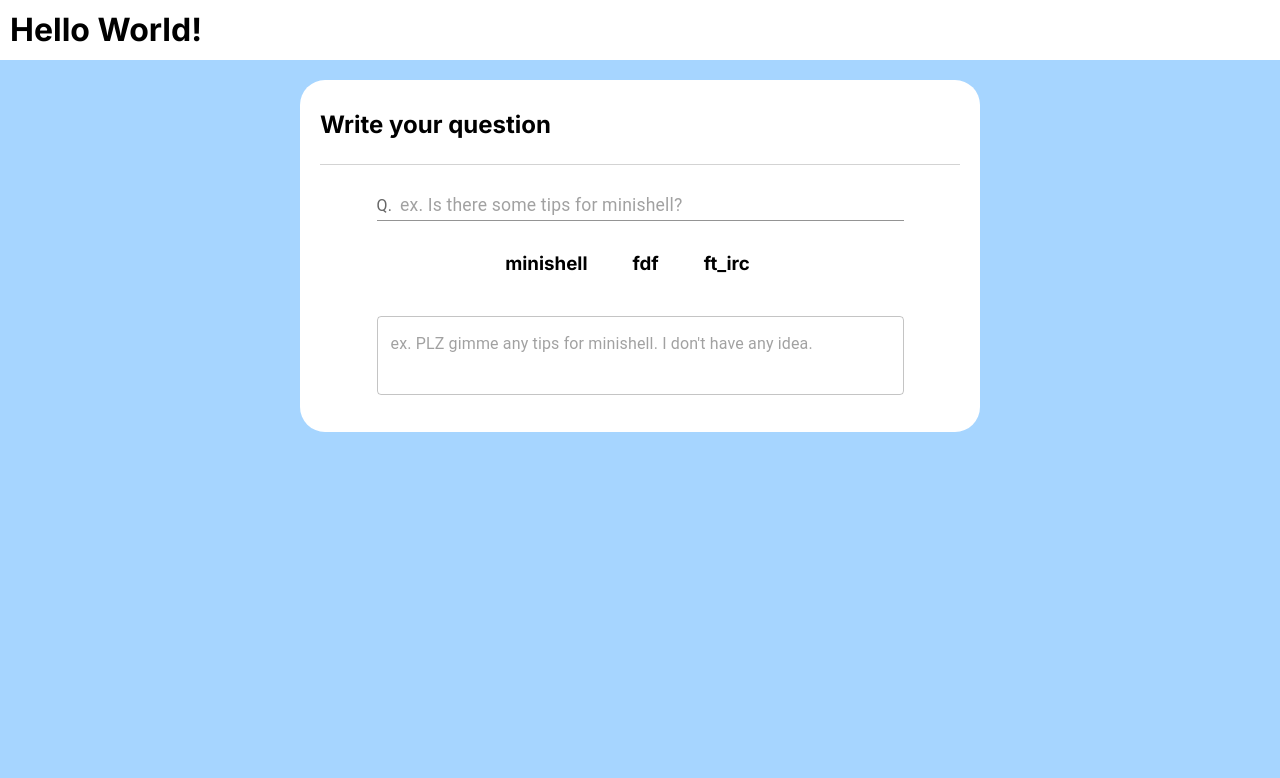
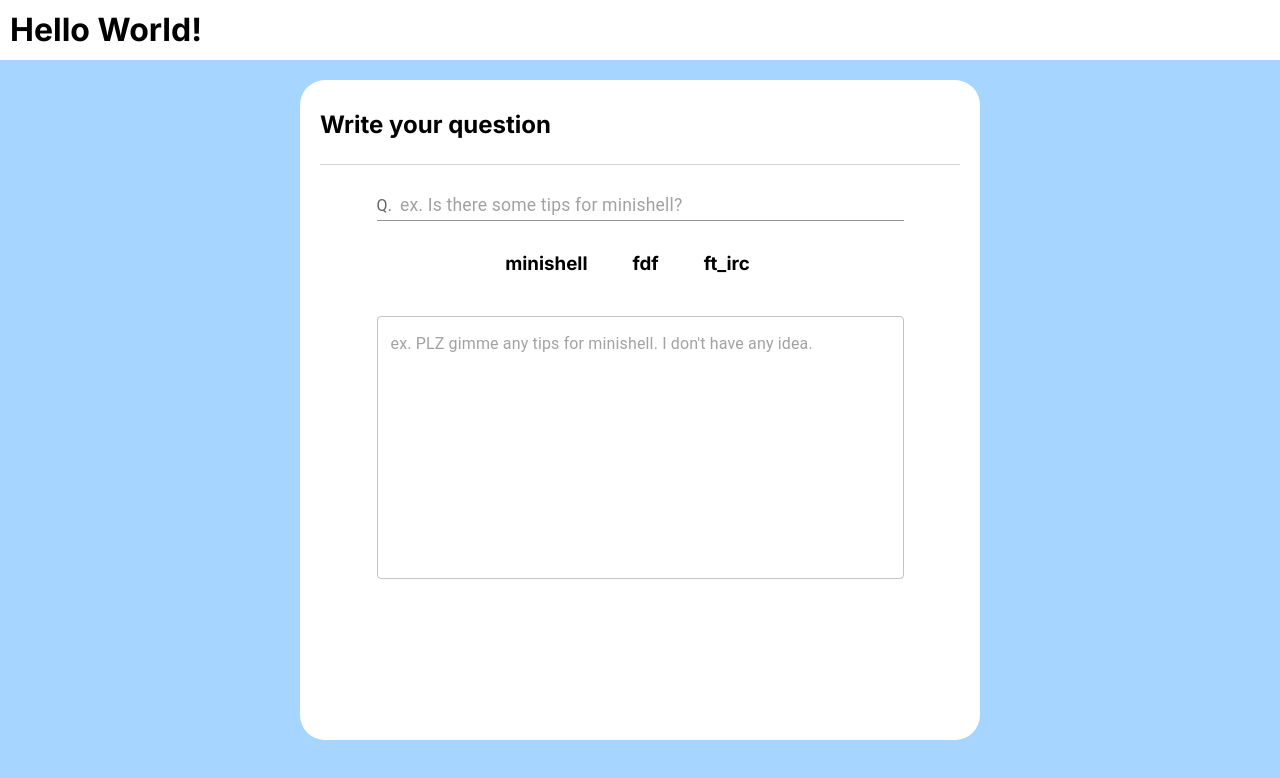
Before and after one commit to peer-42seoul/final-mission-C, a Next.js app in the folder front-end/: page /write in a window 1280 px wide. Shown: the top 778 px of the page. Built offline with nearby package versions, Linux system fonts and the light colour scheme.

Commit message:
refact: Respecify minimum rows in question content text field view

```diff
--- a/front-end/src/app/write/page.module.css
+++ b/front-end/src/app/write/page.module.css
@@ -3,6 +3,7 @@
   flex-direction: column;
   align-items: center;
   justify-content: center;
+  height: fit-content;
 }
 
 .mainContent {
@@ -10,7 +11,7 @@
   border-radius: 25px;
   width: 50vw;
   padding: 10px 20px;
-  height:fit-content;
+  height:80vh;
 }
 
 .mainContent h2 {
--- a/front-end/src/app/write/page.tsx
+++ b/front-end/src/app/write/page.tsx
@@ -47,8 +47,8 @@ export default function Page() {
           <FormControl margin="normal" sx={{ m: 1, width: 0.85 }}>
             <TextField
               multiline
-              rows={2}
-              maxRows={2}
+              rows={10}
+              maxRows={10}
               style={{ height: "5em", fontSize: "1.1em" }}
               placeholder="ex. PLZ gimme any tips for minishell. I don't have any idea."
               id="standard-adornment-amount"
```
